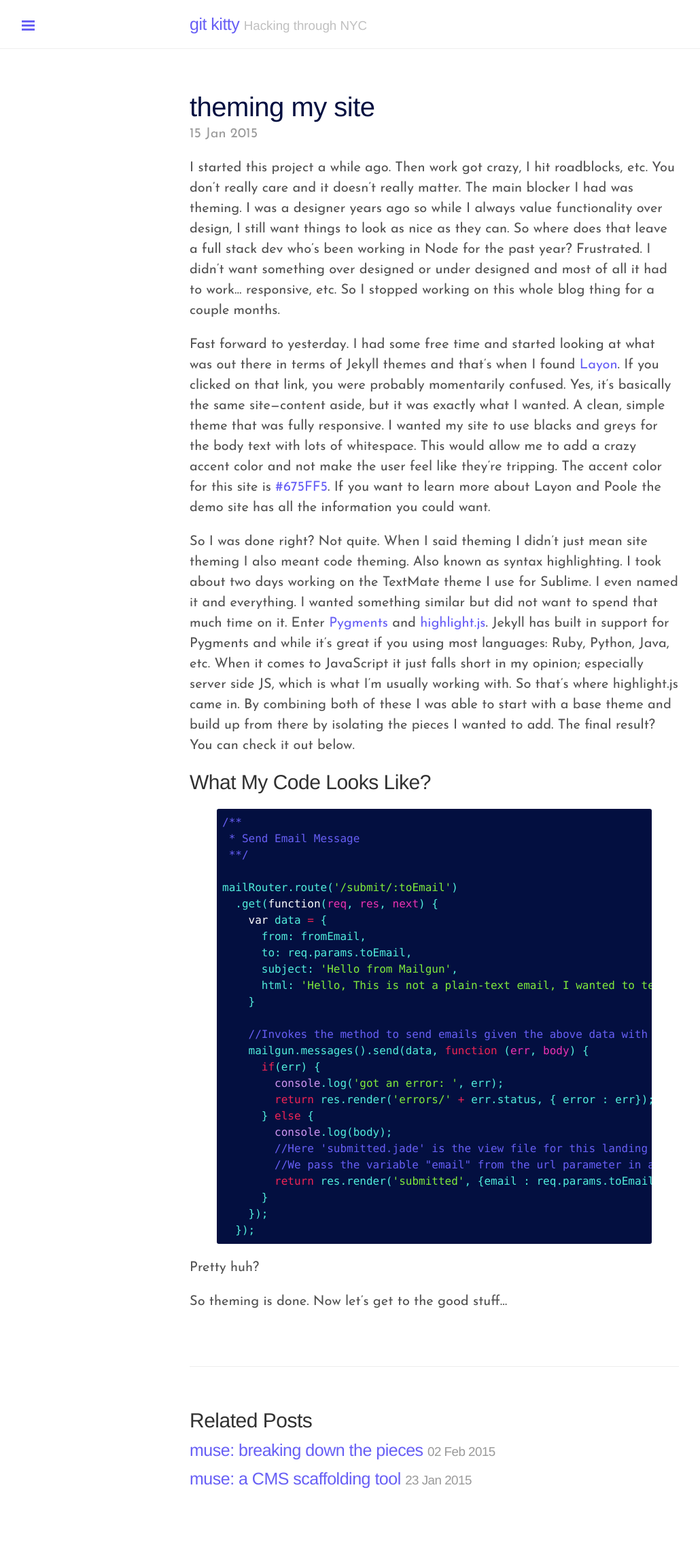
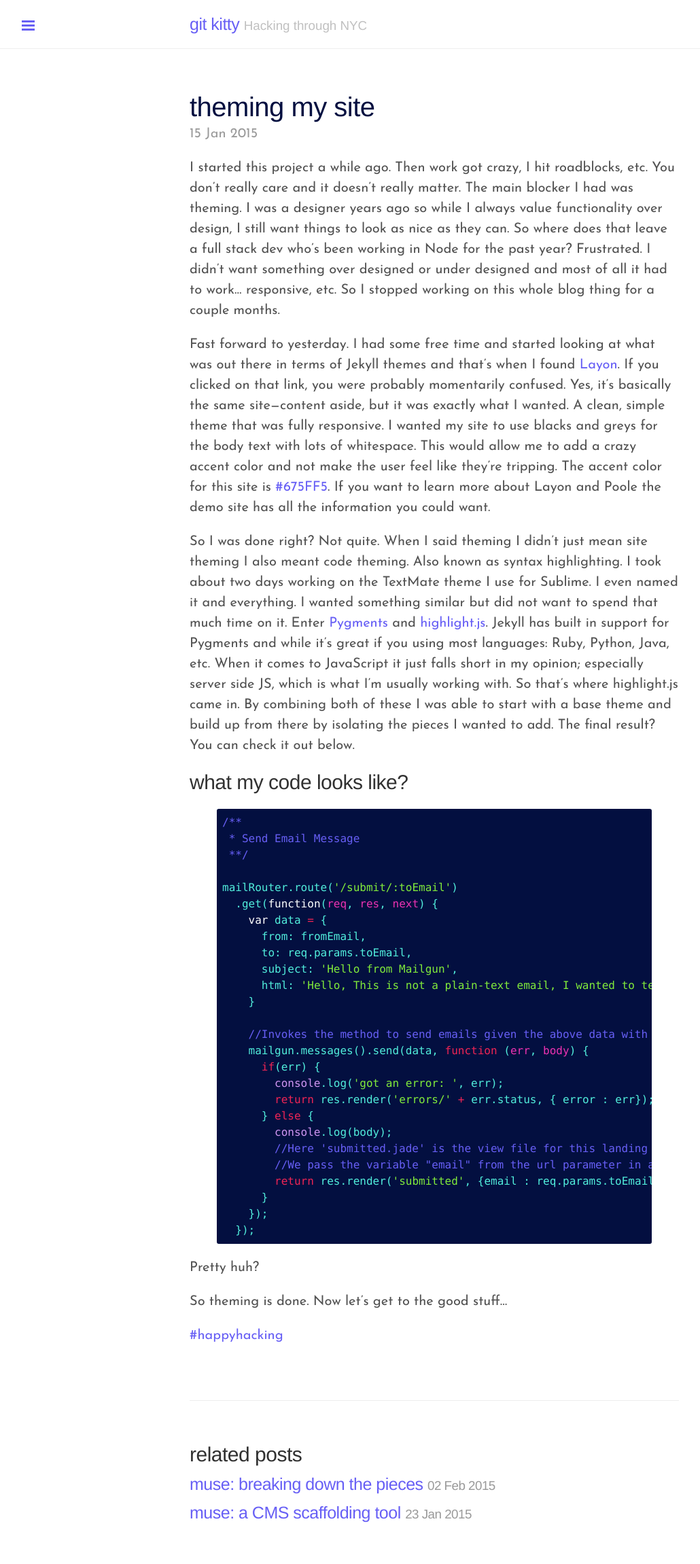
Before and after one commit to RDFroeber/gitkitty-jekyll, a Jekyll site: the page built from _posts/2015-01-15-theming.md, in a window 1280 px wide. Shown: the whole page at 68% size, without its empty margins (1-1031 px from the left). Built offline with Jekyll 4.4.1, drawn with Linux system fonts in a browser that asks for light colours; some web fonts are replaced; Markdown is read by kramdown in place of the engine named in the settings; comment, search, counter and statistics services are not loaded; before the commit the page ends 2251 px from its top, so only the background shows below that.

Commit message:
refactor: Minor copy changes and h2 styling

```diff
--- a/_includes/sidebar.html
+++ b/_includes/sidebar.html
@@ -6,6 +6,7 @@
 <div class="sidebar" id="sidebar">
   <div class="sidebar-item">
     <p>{{ site.description }}</p>
+    <p>#happyhacking</p>
   </div>
 
   <nav class="sidebar-nav">
--- a/_layouts/post.html
+++ b/_layouts/post.html
@@ -6,6 +6,8 @@ layout: default
   <h1 class="post-title">{{ page.title }}</h1>
   <span class="post-date">{{ page.date | date_to_string }}</span>
   {{ content }}
+
+  <span class="accent">#happyhacking</span>
 </div>
 
 <div class="related">
--- a/_posts/2015-01-15-theming.md
+++ b/_posts/2015-01-15-theming.md
@@ -11,7 +11,7 @@ Fast forward to yesterday. I had some free time and started looking at what was
 
 So I was done right? Not quite. When I said theming I didn't just mean site theming I also meant code theming. Also known as syntax highlighting. I took about two days working on the TextMate theme I use for Sublime. I even named it and everything. I wanted something similar but did not want to spend that much time on it. Enter [Pygments](http://pygments.org/) and [highlight.js](https://highlightjs.org/). Jekyll has built in support for Pygments and while it's great if you using most languages: Ruby, Python, Java, etc. When it comes to JavaScript it just falls short in my opinion; especially server side JS, which is what I'm usually working with. So that's where highlight.js came in. By combining both of these I was able to start with a base theme and build up from there by isolating the pieces I wanted to add. The final result? You can check it out below.
 
-## What My Code Looks Like?
+## what my code looks like?
 
 {% highlight js %}
 /**
--- a/public/css/base.css
+++ b/public/css/base.css
@@ -89,6 +89,7 @@ h1 {
 h2 {
   margin-top: 1rem;
   font-size: 1.5rem;
+  text-transform: lowercase;
 }
 h3 {
   margin-top: 1.5rem;
```
